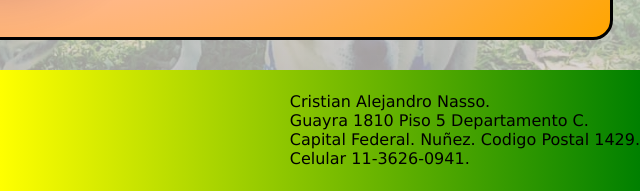
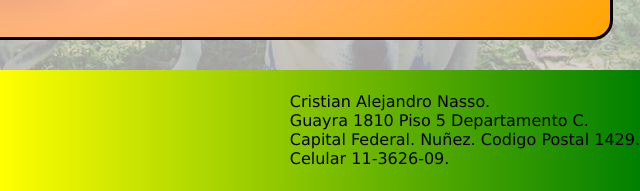
Before and after one commit to amirhassan33/desarrollo-web-perruno, a plain HTML site: page index.html in a window 1280 px wide. Shown: the part 8584-8775 px from the top of the page, 640-1280 px from the left. Drawn offline with Linux system fonts and the light colour scheme; a web font is replaced by a local one.

Commit message:
corregir otra vez celular

```diff
--- a/index.html
+++ b/index.html
@@ -107,7 +107,7 @@
                 <a class="pie__caja__ruta" href="https://www.linkedin.com/in/cristian-alejandro-nasso-21375720/"><img class="pie__caja__imagen" src="./img/linkedin.png" alt="Linkedin"></a>
             </div>
             <div>
-                <p class="pie__caja__texto">Cristian Alejandro Nasso. <br> Guayra 1810 Piso 5 Departamento C. <br> Capital Federal. Nuñez. Codigo Postal 1429. <br> Celular 11-3626-0941.</p>
+                <p class="pie__caja__texto">Cristian Alejandro Nasso. <br> Guayra 1810 Piso 5 Departamento C. <br> Capital Federal. Nuñez. Codigo Postal 1429. <br> Celular 11-3626-09.</p>
             </div>
         </div>
     </footer>
```
